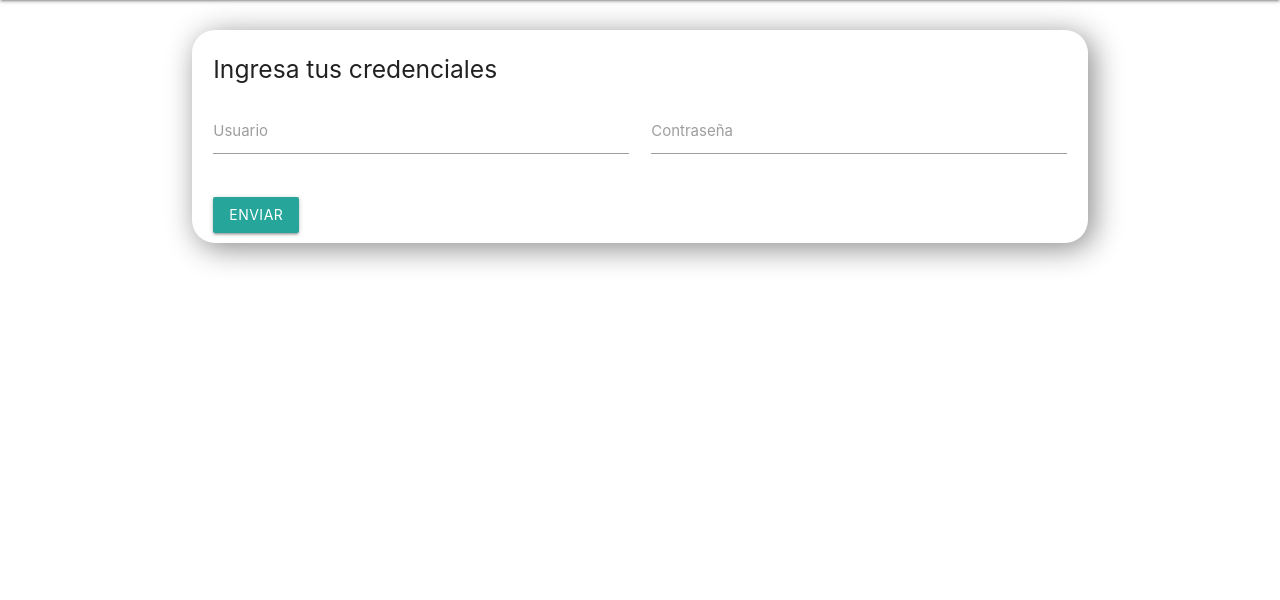
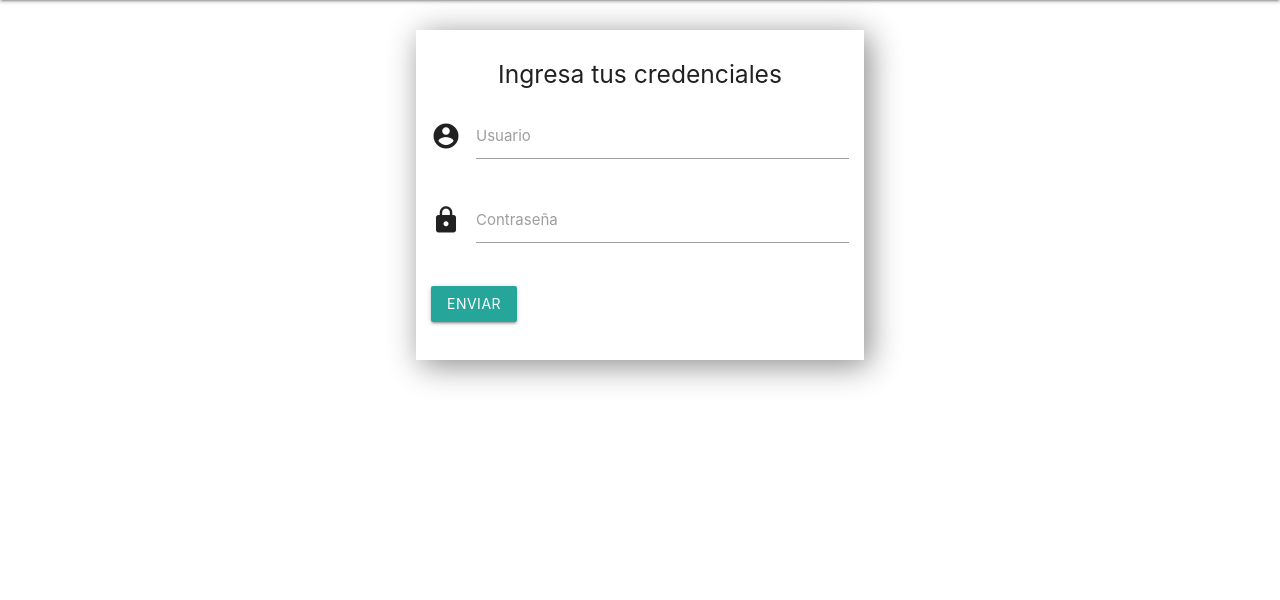
Before and after one commit to Alejgl04/PHPcrud-mvc, a PHP site: page /views/auth/login.php in a window 1280 px wide. Shown: the part 64-664 px from the top of the page. Run offline with PHP 8.4, Linux system fonts and the light colour scheme; some libraries are stand-ins or nearby versions.

Commit message:
Cambios diseño login

```diff
--- a/public/css/styles.css
+++ b/public/css/styles.css
@@ -3,8 +3,7 @@
 .card-box {
   margin-top: 2rem;
   box-shadow: 5px 5px 30px 0px #888888;
-  padding: 10px;
-  border-radius: 23px;
+  padding: 15px!important;
 }
 
 footer {
@@ -22,7 +21,7 @@ footer {
 }
 
 .card-panel {
-  width: 50%!important;
+  width: 100%!important;
   margin: auto!important;
 }
 
@@ -33,3 +32,7 @@ footer {
 .display {
   display: none;
 }
+
+.text-center {
+  text-align: center!important;
+}
--- a/public/js/auth.js
+++ b/public/js/auth.js
@@ -1,7 +1,7 @@
 
 const url = '../../controllers/authController.php';
 
-function login() {
+const login = () => {
   document.getElementById('progress').classList.remove('showLoader');
   document.getElementById("message").innerHTML = '';
   let username = document.getElementById("username").value;
--- a/views/auth/login.php
+++ b/views/auth/login.php
@@ -12,17 +12,19 @@
   <div id="main">
 
     <div class="container">
-      <div class="row card-box">
+      <div class="row">
         <div>
-          <form id="loginForm" class="col s12" autocomplete="off" method="POST">
-            <h5>Ingresa tus credenciales</h5>
+          <form id="loginForm" class="col s6 offset-s3 card-box" autocomplete="off" method="POST">
+            <h5 class="text-center">Ingresa tus credenciales</h5>
             <div class="row">
-              <div class="input-field col s6">
+              <div class="input-field col s12">
+                <i class="material-icons prefix">account_circle</i>
                 <input id="username" type="text" class="validate" name="username">
                 <label for="username">Usuario</label>
                 <span class="errors"></span>
               </div>
-              <div class="input-field col s6">
+              <div class="input-field col s12">
+                <i class="material-icons prefix">lock</i>
                 <input id="password" type="password" class="validate" name="password">
                 <label for="password">Contraseña</label>
                 <span class="errors"></span>
@@ -32,11 +34,13 @@
             <button class="btn waves-effect waves-light" type="button" onclick="login();">
               Enviar
             </button>
+            <br>
             <div id="progress" class="showLoader">
               <div class="progress">
                   <div class="indeterminate"></div>
               </div>
             </div>
+            <br>
             <div id="message"></div>
           </form>
         </div>
```
